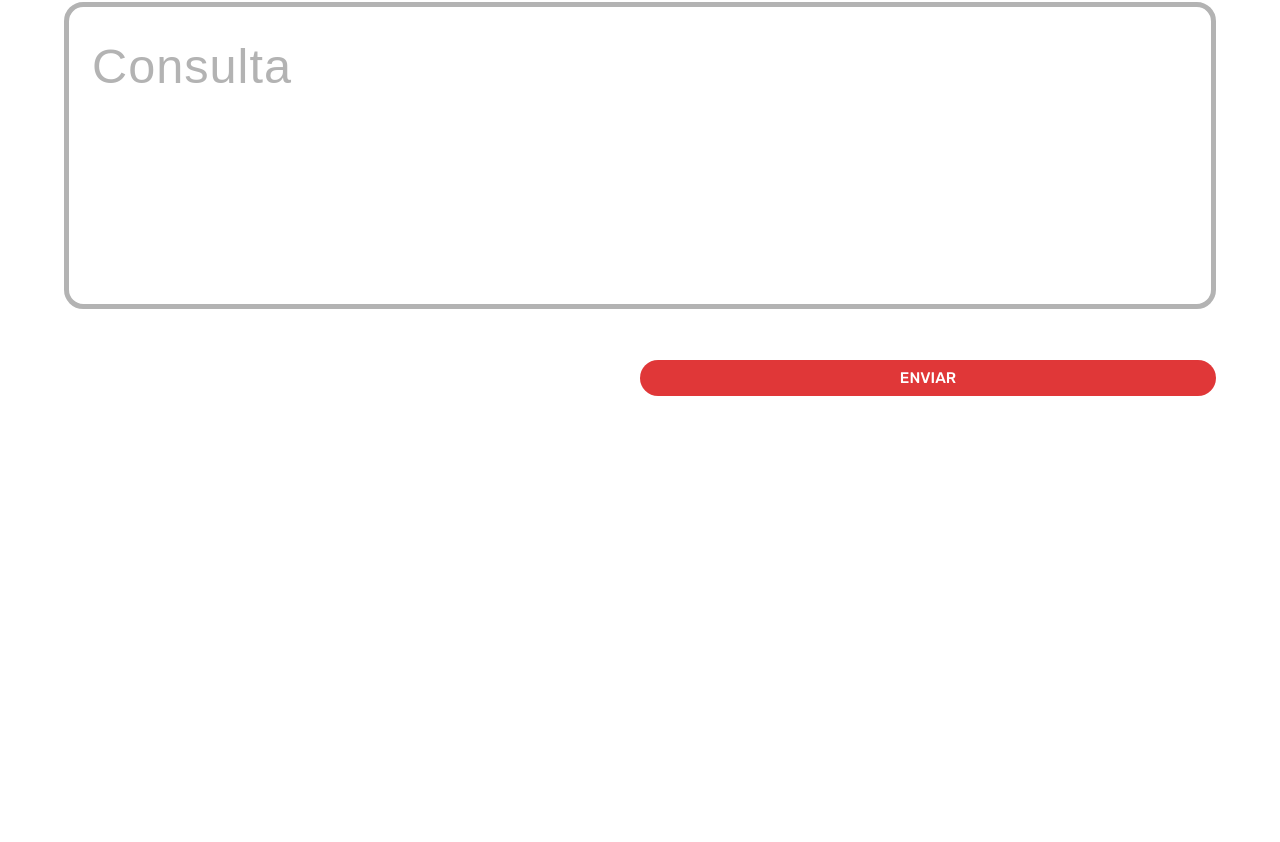
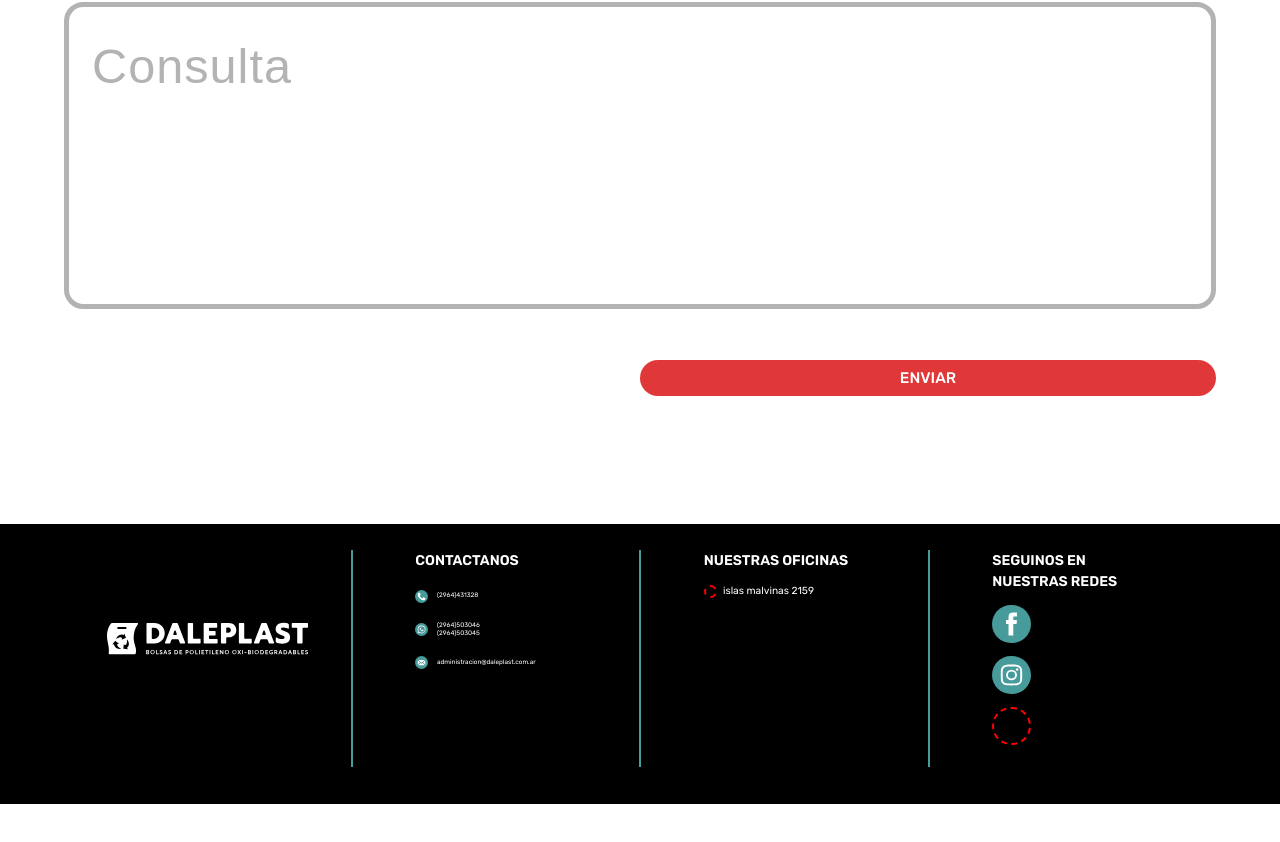
Before and after one commit to materadiego/daleplast, a React (Create React App) app in the folder daleplast/: page / in a window 1280 px wide. Shown: the part 9154-9996 px from the top of the page. Before the commit the page ends 9856 px from the top, so only its background shows below. Built offline with nearby package versions, Linux system fonts and the light colour scheme; grey boxes are pictures that could not be loaded.

Commit message:
se arregló el footer

```diff
--- a/daleplast/src/App.js
+++ b/daleplast/src/App.js
@@ -1,7 +1,7 @@
 import NavBar from "./Components/NavBar/NavBar";
 import Homepage from "./Pages/HomePage";
 import Contact from "./Components/Contact/Contact";
-// import Footer from "./Components/Footer/Footer";
+import Footer from "./Components/Footer/Footer";
 import "./scss/Style.scss";
 
 function App() {
@@ -10,7 +10,7 @@ function App() {
       <NavBar />
       <Homepage />
       <Contact />
-      {/* <Footer /> */}
+      <Footer />
     </div>
   );
 }
--- a/daleplast/src/scss/Style.scss
+++ b/daleplast/src/scss/Style.scss
@@ -5,4 +5,4 @@
 @import "./Components/globals";
 @import "../Components/NavBar/NavBars";
 @import "../Components/Contact/Contacts";
-// @import "../Components/Footer/Footer";
+@import "../Components/Footer/Footer";
```
